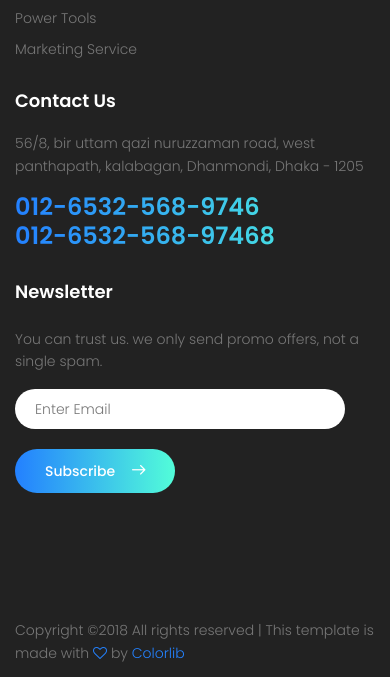
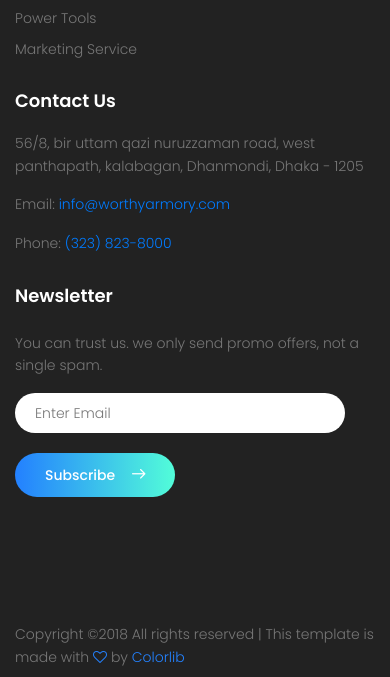
Before and after one commit to julioberina/worthyarmory, a plain HTML site: page index.html in a window 390 px wide. Shown: the part 6728-7405 px from the top of the page. Drawn offline with nearby package versions, Linux system fonts and the light colour scheme.

Commit message:
Add phone and email to footer

```diff
--- a/index.html
+++ b/index.html
@@ -285,8 +285,22 @@
 								<p>
 									56/8, bir uttam qazi nuruzzaman road, west panthapath, kalabagan, Dhanmondi, Dhaka - 1205
 								</p>
-								<h3>012-6532-568-9746</h3>
-								<h3>012-6532-568-97468</h3>
+								<span style="color: white;">
+									<p>
+										Email:
+										<a href="mailto:info@worthyarmory.com">
+											info@worthyarmory.com
+										</a>
+									</p>
+								</span>
+								<span style="color: white;">
+									<p>
+										Phone:
+										<a href="tel:1-323-823-8000">
+											(323) 823-8000
+										</a>
+									</p>
+								</span>
 							</div>
 						</div>
 						<div class="col-lg-6  col-md-12">
```
